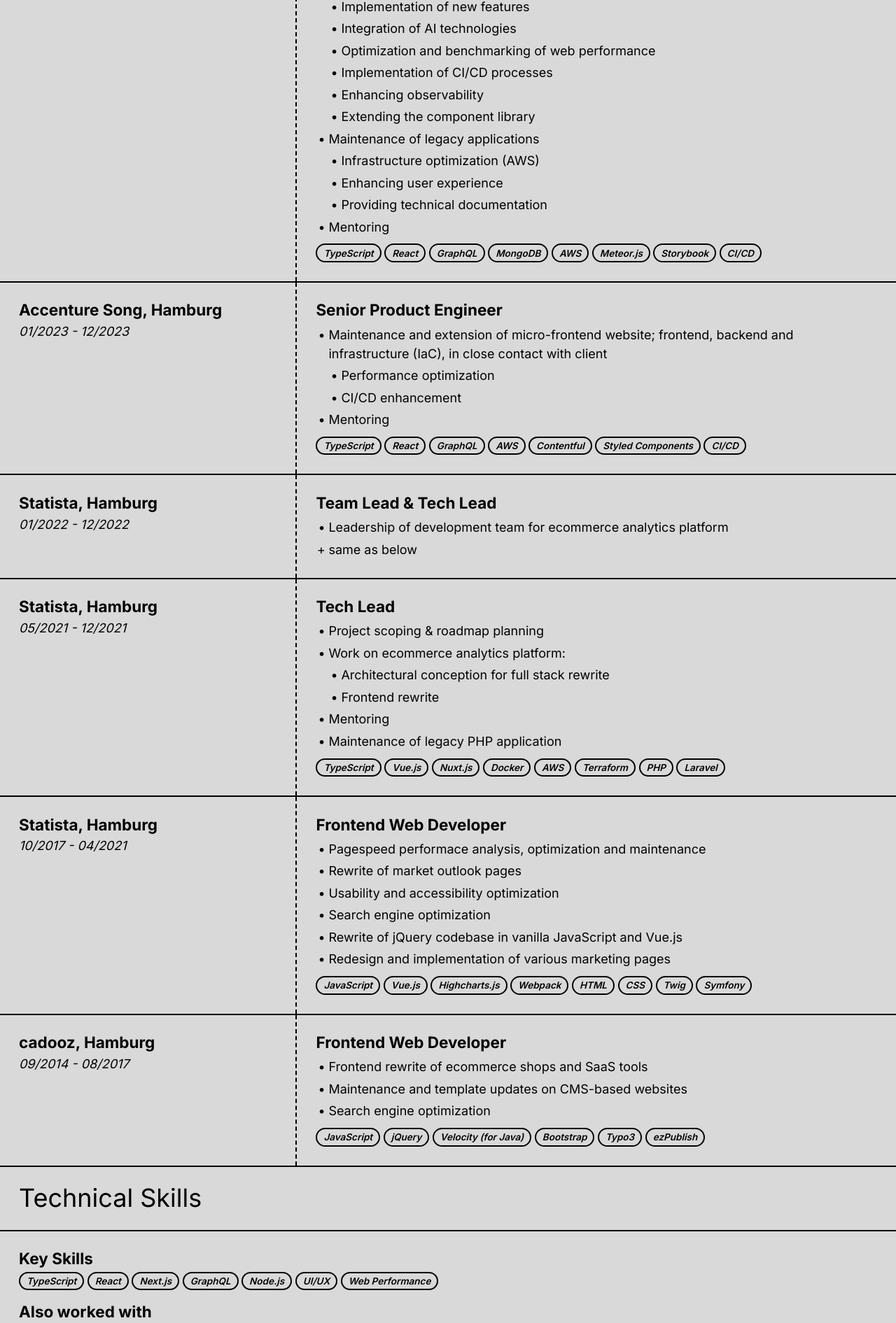
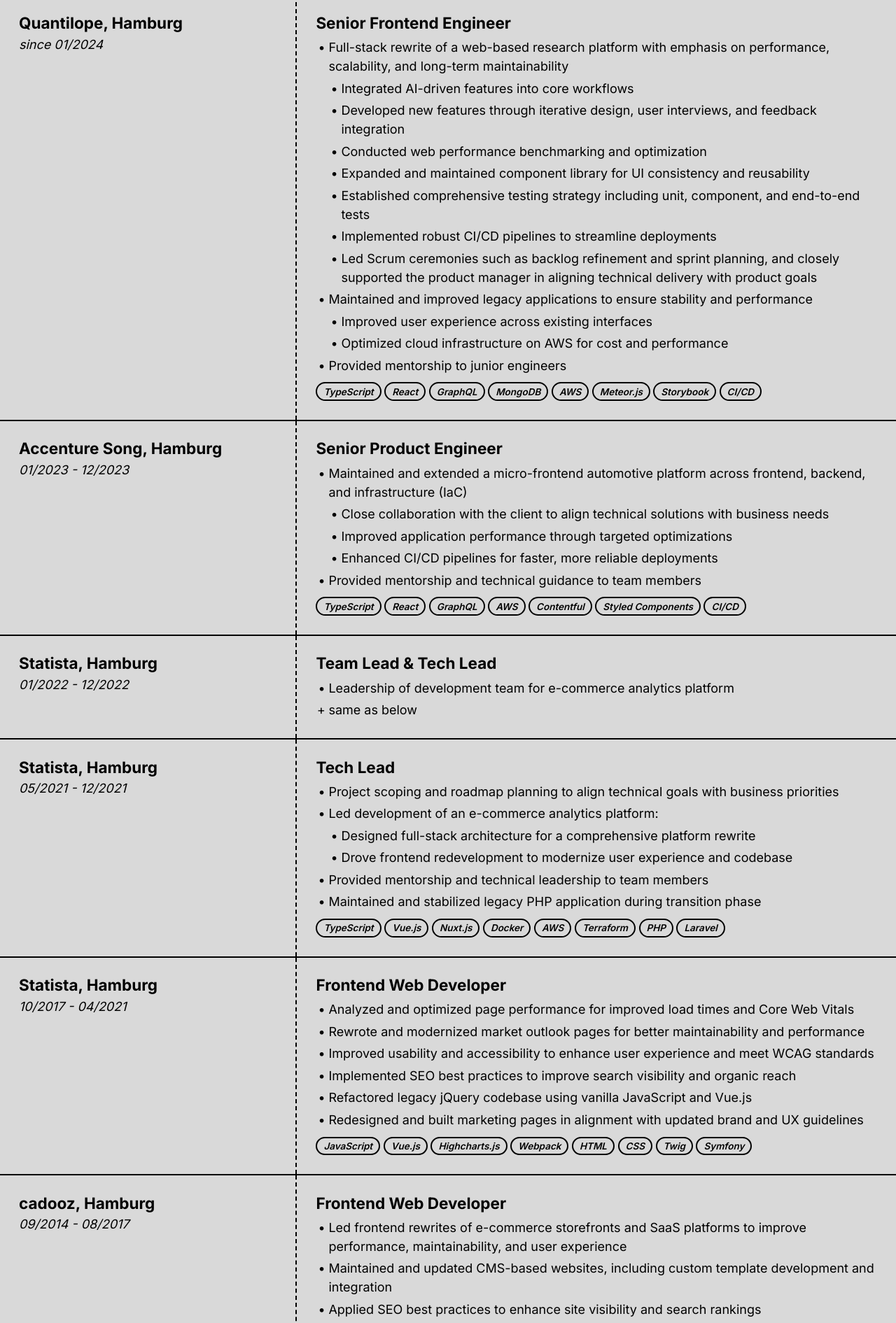
Before and after one commit to hawc/hendrikwichern.de, a Next.js app: page /cv in a window 1280 px wide. Shown: the part 803-2694 px from the top of the page at 70% size. Built offline with nearby package versions, Linux system fonts and the light colour scheme.

Commit message:
updated CV

```diff
--- a/app/cv/page.tsx
+++ b/app/cv/page.tsx
@@ -1,14 +1,14 @@
 import { Box, Container } from '@/components/box';
+import { Footer } from '@/components/footer';
+import { Header } from '@/components/header';
 import { Headline } from '@/components/headline';
-import { Header } from '@/components/header';
-import { Footer } from '@/components/footer';
+import { Link } from '@/components/link';
+import { List, ListItem } from '@/components/list';
 import { TagList } from '@/components/tags';
-import { List, ListItem } from '@/components/list';
-import { Link } from '@/components/link';
 
 export const metadata = {
   robots: 'noindex, nofollow',
-}
+};
 
 export default function Page() {
   return (
@@ -26,8 +26,10 @@
         </Container>
         <Container>
           <Box>
-            <p>Hey there! I specialize in building TypeScript-based web applications. My primary focus is on creating robust and user-centered websites. I am well-versed in utilizing frameworks like React.js and Vue.js, along with Node.js and APIs based on REST or GraphQL – running on platforms like AWS or Netlify.</p>
+            <p>Hey there! I specialize in building TypeScript-based web applications. My primary focus is on creating robust and user-centered websites. I am well-versed in utilizing frameworks like React.js and Vue.js, along with Node.js and APIs based on REST or GraphQL – running on infrastructure provided by AWS, DigitalOcean or Netlify.</p>
+            <p>I've also worked with Azure AI services, leveraging OpenAI models to bring intelligent, language-driven features into web applications.</p>
             <p>In addition to my technical proficiency, I have a strong understanding of UX (User Experience) principles and web performance. I prioritize creating seamless and intuitive experiences for end users while ensuring the application's efficiency.</p>
+            <p>My work is informed by solid design fundamentals, and I'm comfortable collaborating with designers and working directly in tools like Figma to bridge the gap between design and development.</p>
             <p>I am always eager to explore new technologies and incorporate them into existing development stacks or create from-the-scratch online experiences. I enjoy working in agile teams, mentoring other developers and continuously improving the team's development processes.</p>
           </Box>
         </Container>
@@ -50,26 +52,28 @@
               Senior Frontend Engineer
             </Headline>
             <List>
-              <ListItem>Fullstack rewrite of web-based research platform with focus on performance and coding standards</ListItem>
+              <ListItem>
+                Full-stack rewrite of a web-based research platform with emphasis on performance, scalability, and long-term maintainability
+              </ListItem>
               <ListItem isNested>
                 <List>
-                  <ListItem>Implementation of new features</ListItem>
-                  <ListItem>Integration of AI technologies</ListItem>
-                  <ListItem>Optimization and benchmarking of web performance</ListItem>
-                  <ListItem>Implementation of CI/CD processes</ListItem>
-                  <ListItem>Enhancing observability</ListItem>
-                  <ListItem>Extending the component library</ListItem>
+                  <ListItem>Integrated AI-driven features into core workflows</ListItem>
+                  <ListItem>Developed new features through iterative design, user interviews, and feedback integration</ListItem>
+                  <ListItem>Conducted web performance benchmarking and optimization</ListItem>
+                  <ListItem>Expanded and maintained component library for UI consistency and reusability</ListItem>
+                  <ListItem>Established comprehensive testing strategy including unit, component, and end-to-end tests</ListItem>
+                  <ListItem>Implemented robust CI/CD pipelines to streamline deployments</ListItem>
+                  <ListItem>Led Scrum ceremonies such as backlog refinement and sprint planning, and closely supported the product manager in aligning technical delivery with product goals</ListItem>
                 </List>
               </ListItem>
-              <ListItem>Maintenance of legacy applications</ListItem>
+              <ListItem>Maintained and improved legacy applications to ensure stability and performance</ListItem>
               <ListItem isNested>
                 <List>
-                  <ListItem>Infrastructure optimization (AWS)</ListItem>
-                  <ListItem>Enhancing user experience</ListItem>
-                  <ListItem>Providing technical documentation</ListItem>
+                  <ListItem>Improved user experience across existing interfaces</ListItem>
+                  <ListItem>Optimized cloud infrastructure on AWS for cost and performance</ListItem>
                 </List>
               </ListItem>
-              <ListItem>Mentoring</ListItem>
+              <ListItem>Provided mentorship to junior engineers</ListItem>
             </List>
             <TagList className='mt-1 flex-grow' tagNames={['TypeScript', 'React', 'GraphQL', 'MongoDB', 'AWS', 'Meteor.js', 'Storybook', 'CI/CD']} />
           </Box>
@@ -88,14 +92,17 @@
               Senior Product Engineer
             </Headline>
             <List>
-              <ListItem>Maintenance and extension of micro-frontend website; frontend, backend and infrastructure (IaC), in close contact with client</ListItem>
+              <ListItem>
+                Maintained and extended a micro-frontend automotive platform across frontend, backend, and infrastructure (IaC)
+              </ListItem>
               <ListItem isNested>
                 <List>
-                  <ListItem>Performance optimization</ListItem>
-                  <ListItem>CI/CD enhancement</ListItem>
+                  <ListItem>Close collaboration with the client to align technical solutions with business needs</ListItem>
+                  <ListItem>Improved application performance through targeted optimizations</ListItem>
+                  <ListItem>Enhanced CI/CD pipelines for faster, more reliable deployments</ListItem>
                 </List>
               </ListItem>
-              <ListItem>Mentoring</ListItem>
+              <ListItem>Provided mentorship and technical guidance to team members</ListItem>
             </List>
             <TagList className='mt-1 flex-grow' tagNames={['TypeScript', 'React', 'GraphQL', 'AWS', 'Contentful', 'Styled Components', 'CI/CD']} />
           </Box>
@@ -114,7 +121,7 @@
               Team Lead & Tech Lead
             </Headline>
             <List>
-              <ListItem>Leadership of development team for ecommerce analytics platform</ListItem>
+              <ListItem>Leadership of development team for e-commerce analytics platform</ListItem>
               <ListItem isPlus>same as below</ListItem>
             </List>
           </Box>
@@ -133,16 +140,16 @@
               Tech Lead
             </Headline>
             <List>
-              <ListItem>Project scoping & roadmap planning</ListItem>
-              <ListItem>Work on ecommerce analytics platform:</ListItem>
+              <ListItem>Project scoping and roadmap planning to align technical goals with business priorities</ListItem>
+              <ListItem>Led development of an e-commerce analytics platform:</ListItem>
               <ListItem isNested>
                 <List>
-                  <ListItem>Architectural conception for full stack rewrite</ListItem>
-                  <ListItem>Frontend rewrite</ListItem>
+                  <ListItem>Designed full-stack architecture for a comprehensive platform rewrite</ListItem>
+                  <ListItem>Drove frontend redevelopment to modernize user experience and codebase</ListItem>
                 </List>
               </ListItem>
-              <ListItem>Mentoring</ListItem>
-              <ListItem>Maintenance of legacy PHP application</ListItem>
+              <ListItem>Provided mentorship and technical leadership to team members</ListItem>
+              <ListItem>Maintained and stabilized legacy PHP application during transition phase</ListItem>
             </List>
             <TagList className='mt-1 flex-grow' tagNames={['TypeScript', 'Vue.js', 'Nuxt.js', 'Docker', 'AWS', 'Terraform', 'PHP', 'Laravel']} />
           </Box>
@@ -161,12 +168,12 @@
               Frontend Web Developer
             </Headline>
             <List>
-              <ListItem>Pagespeed performace analysis, optimization and maintenance</ListItem>
-              <ListItem>Rewrite of market outlook pages</ListItem>
-              <ListItem>Usability and accessibility optimization</ListItem>
-              <ListItem>Search engine optimization</ListItem>
-              <ListItem>Rewrite of jQuery codebase in vanilla JavaScript and Vue.js</ListItem>
-              <ListItem>Redesign and implementation of various marketing pages</ListItem>
+              <ListItem>Analyzed and optimized page performance for improved load times and Core Web Vitals</ListItem>
+              <ListItem>Rewrote and modernized market outlook pages for better maintainability and performance</ListItem>
+              <ListItem>Improved usability and accessibility to enhance user experience and meet WCAG standards</ListItem>
+              <ListItem>Implemented SEO best practices to improve search visibility and organic reach</ListItem>
+              <ListItem>Refactored legacy jQuery codebase using vanilla JavaScript and Vue.js</ListItem>
+              <ListItem>Redesigned and built marketing pages in alignment with updated brand and UX guidelines</ListItem>
             </List>
             <TagList className='mt-1 flex-grow' tagNames={['JavaScript', 'Vue.js', 'Highcharts.js', 'Webpack', 'HTML', 'CSS', 'Twig', 'Symfony']} />
           </Box>
@@ -185,9 +192,9 @@
               Frontend Web Developer
             </Headline>
             <List>
-              <ListItem>Frontend rewrite of ecommerce shops and SaaS tools</ListItem>
-              <ListItem>Maintenance and template updates on CMS-based websites</ListItem>
-              <ListItem>Search engine optimization</ListItem>
+              <ListItem>Led frontend rewrites of e-commerce storefronts and SaaS platforms to improve performance, maintainability, and user experience</ListItem>
+              <ListItem>Maintained and updated CMS-based websites, including custom template development and integration</ListItem>
+              <ListItem>Applied SEO best practices to enhance site visibility and search rankings</ListItem>
             </List>
             <TagList className='mt-1 flex-grow' tagNames={['JavaScript', 'jQuery', 'Velocity (for Java)', 'Bootstrap', 'Typo3', 'ezPublish']} />
           </Box>
@@ -202,9 +209,9 @@
             <Headline tag='h4' type='h4'>Key Skills</Headline>
             <TagList className='mb-2' tagNames={['TypeScript', 'React', 'Next.js', 'GraphQL', 'Node.js', 'UI/UX', 'Web Performance']} />
             <Headline tag='h4' type='h4'>Also worked with</Headline>
-            <TagList className='mb-2' tagNames={['Vue.js', 'Nuxt.js', 'Svelte', 'Sveltekit', 'MongoDB', 'PostgresQL', 'Highcharts.js', 'Three.js', 'p5.js', 'Tailwind', 'Styled Components', 'D3.js', 'Jest', 'Playwright', 'Strorybook', 'Terraform', 'nginx', 'jQuery', 'WebGL', 'PHP', 'Java', 'MySQL', 'Symfony', 'Typo3', 'ezPublish']} />
+            <TagList className='mb-2' tagNames={['Vue.js', 'Nuxt.js', 'Svelte', 'Sveltekit', 'MongoDB', 'PostgresQL', 'Highcharts.js', 'Three.js', 'Tailwind', 'D3.js', 'Jest', 'Playwright', 'Storybook', 'Terraform', 'PHP', 'MySQL']} />
             <Headline tag='h4' type='h4'>Tools</Headline>
-            <TagList className='mb-2' tagNames={['AWS · CloudFormation, IAM, Lambda, S3', 'Git', 'Shell', 'BrowserStack', 'DigitalOcean', 'Netlify', 'Vercel', 'Keycloak', 'Contentful', 'Cloudinary', 'Docker', 'Webpagetest.org', 'Google Analytics', 'Google Search Console', 'Figma', 'Sketch', 'Photoshop', 'Illustrator', 'Doodle Jump']} />
+            <TagList className='mb-2' tagNames={['AWS · CloudFormation, IAM, Lambda, S3', 'JIRA', 'Netlify', 'Vercel', 'Contentful', 'Docker', 'Figma', 'Photoshop', 'Illustrator', 'Doodle Jump']} />
             <Headline tag='h4' type='h4'>Further Professional Skills</Headline>
             <TagList className='mb-2' tagNames={['Team Leadership', 'Accessibility & Usability', 'Pagespeed & SEO Optimization', 'Maintainability & Extendability', 'Scrum', 'Graphic Design', 'English (fluent)', 'Korean (basics)']} />
           </Box>
@@ -240,5 +247,5 @@
       </main>
       <Footer />
     </div>
-  )
+  );
 }
```
